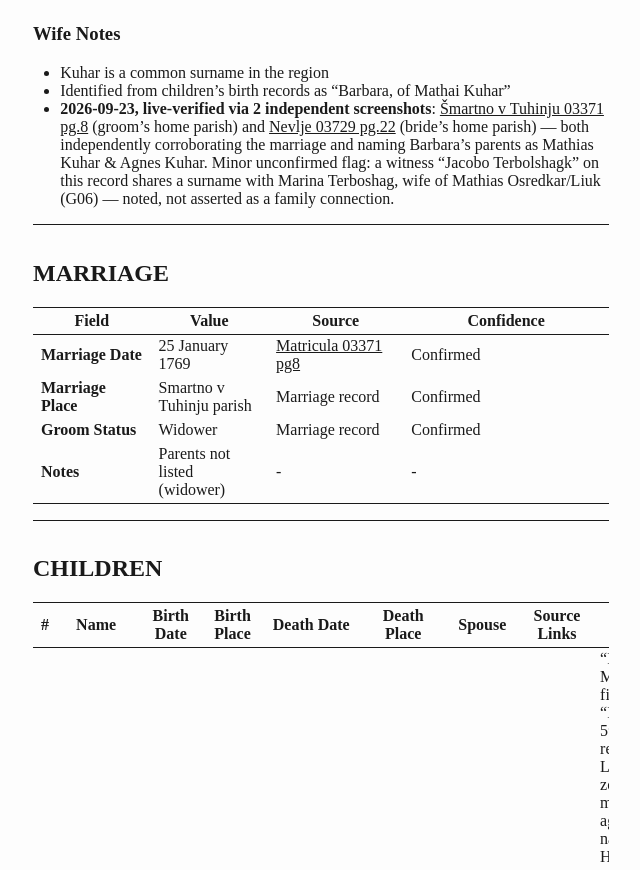
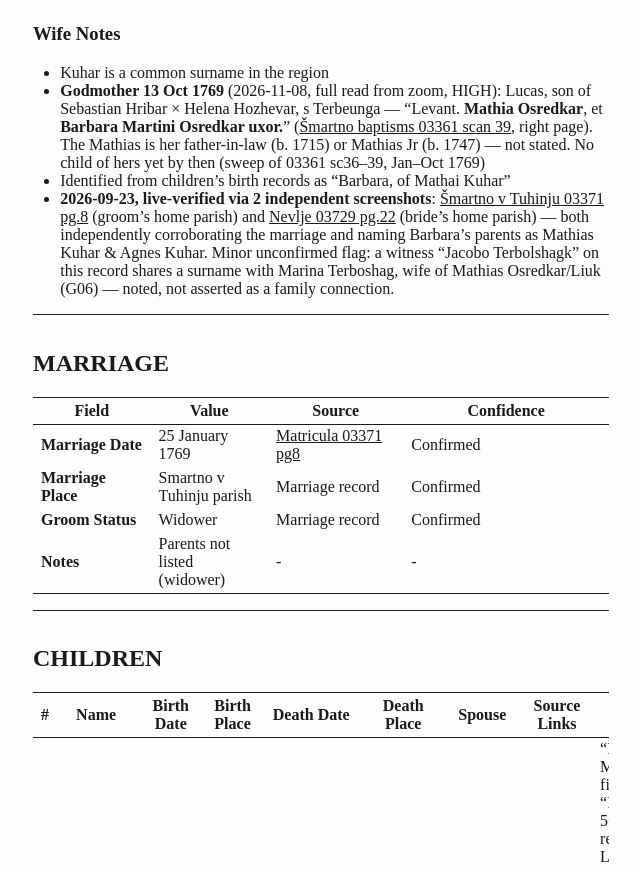
Before and after one commit to llmatlo/palovce-places, a plain HTML site: page worksheets/osredkar/osredkar-G05-martinus-barbara.html in a window 1280 px wide. Shown: the part 1958-2828 px from the top of the page, without its empty margins (319-959 px from the left). Drawn offline with Linux system fonts and the light colour scheme.

Commit message:
Sync worksheets: 1769 godparent entries

```diff
--- a/worksheets/osredkar/osredkar-G05-martinus-barbara.html
+++ b/worksheets/osredkar/osredkar-G05-martinus-barbara.html
@@ -361,6 +361,14 @@ baptisms 03713, scan 99</a> (bapt. 28 Nov 1746)</td>
 <h3 id="wife-notes">Wife Notes</h3>
 <ul>
 <li>Kuhar is a common surname in the region</li>
+<li><strong>Godmother 13 Oct 1769</strong> (2026-11-08, full read from
+zoom, HIGH): Lucas, son of Sebastian Hribar × Helena Hozhevar, s
+Terbeunga — “Levant. <strong>Mathia Osredkar</strong>, et
+<strong>Barbara Martini Osredkar uxor.</strong>” (<a
+href="https://data.matricula-online.eu/en/slovenia/ljubljana/smartno-v-tuhinju/03361/?pg=39">Šmartno
+baptisms 03361 scan 39</a>, right page). The Mathias is her
+father-in-law (b. 1715) or Mathias Jr (b. 1747) — not stated. No child
+of hers yet by then (sweep of 03361 sc36–39, Jan–Oct 1769)</li>
 <li>Identified from children’s birth records as “Barbara, of Mathai
 Kuhar”</li>
 <li><strong>2026-09-23, live-verified via 2 independent
```
Also changed, not shown: worksheets/pistotnik-grill/pistotnik-joseph-apollonia.html (+7 -1 lines).
